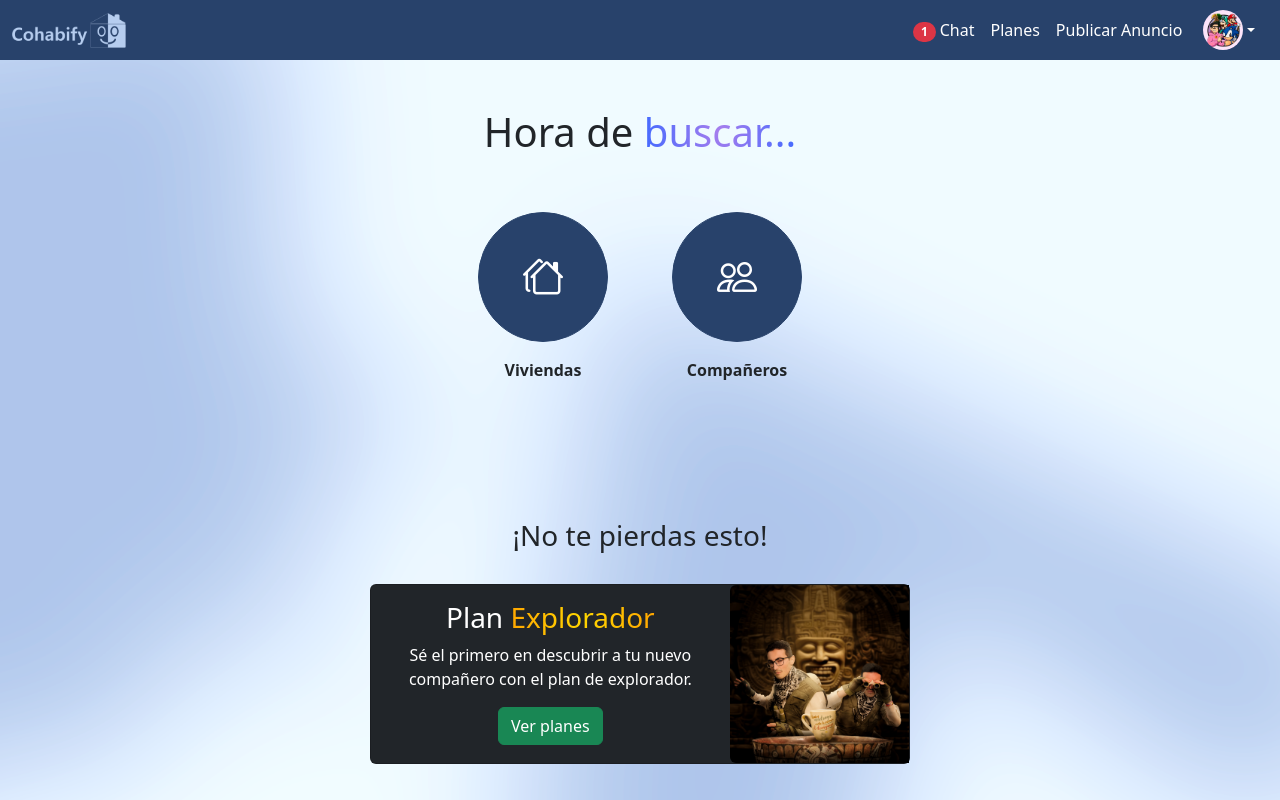
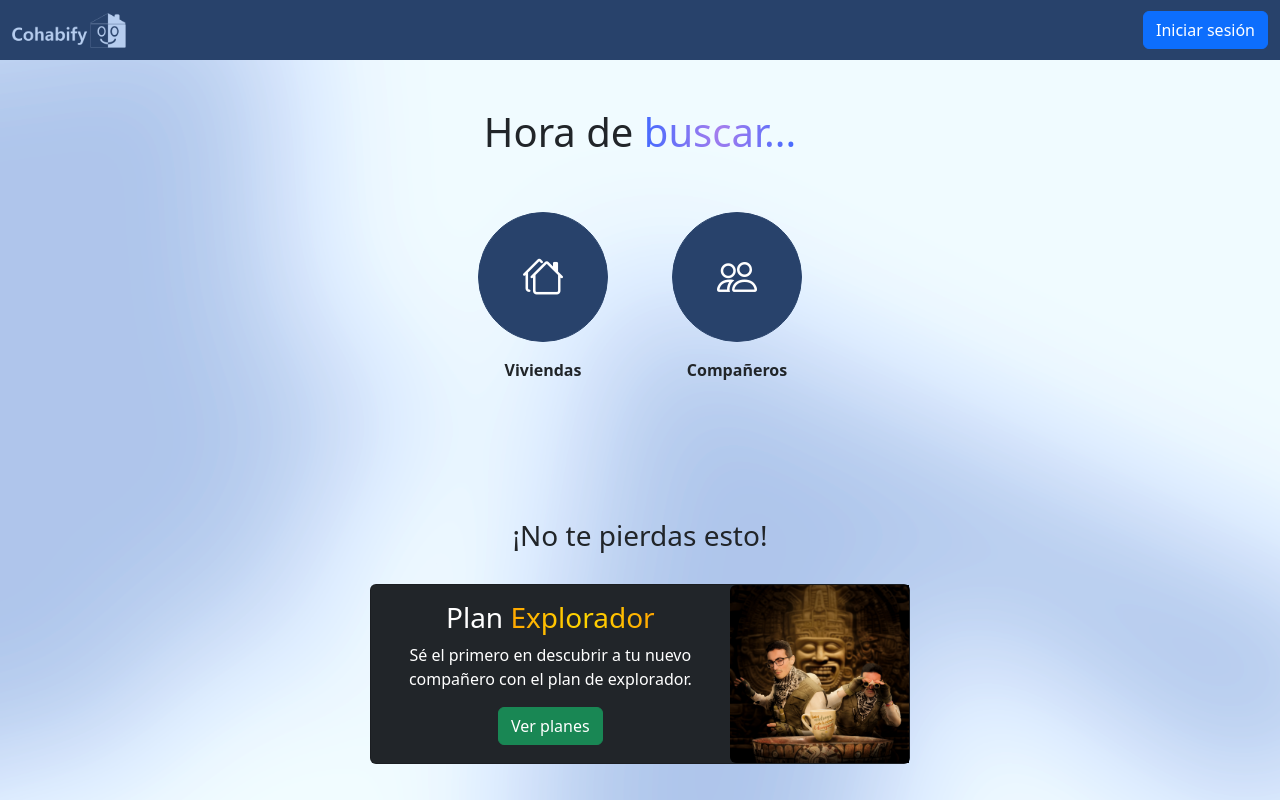
Before and after one commit to Cohabify-ISPP/Cohabify, a Vue app in the folder frontend/: page / in a window 1280 px wide. Built offline with nearby package versions, Linux system fonts and the light colour scheme.

Commit message:
fix: fix token and add login conditions on navbar

```diff
--- a/frontend/package.json
+++ b/frontend/package.json
@@ -11,6 +11,7 @@
   "dependencies": {
     "bootstrap": "^5.3.3",
     "bootstrap-icons": "^1.11.3",
+    "jwt-decode": "^4.0.0",
     "vue": "^3.4.15",
     "vue-router": "^4.3.0"
   },
--- a/frontend/src/components/Navbar.vue
+++ b/frontend/src/components/Navbar.vue
@@ -1,3 +1,34 @@
+<script setup>
+import { ref, onMounted } from 'vue'
+import { jwtDecode } from 'jwt-decode'
+
+const isLoggedIn = ref(false)
+
+onMounted(() => {
+  console.log('mounted')
+  const cookies = document.cookie.split('; ')
+  console.log(cookies)
+  const authCookie = cookies.find(cookie => cookie.startsWith('Authentication='))
+  const token = authCookie ? authCookie.split('=')[1] : null
+  console.log(token)
+
+  if (token) {
+    const decoded = jwtDecode(token)
+    console.log(decoded)
+    const now = Date.now() / 1000
+    isLoggedIn.value = decoded.exp > now
+    console.log(isLoggedIn.value)
+  }
+
+})
+
+const logout = () => {
+  document.cookie = 'Authentication=; expires=Thu, 01 Jan 1970 00:00:00 UTC; path=/;'
+  isLoggedIn.value = false
+}
+
+</script>
+
 <template>
 <nav class="navbar navbar-expand navbar-custom sticky-top">
   <div class="container-fluid">
@@ -10,7 +41,7 @@
       />
     </a>
 
-    <div class="d-flex align-items-center">
+    <div class="d-flex align-items-center" v-if="isLoggedIn">
       <ul class="navbar-nav me-auto mb-2 mb-lg-0 d-none d-lg-flex">
         <li class="nav-item">
           <a class="nav-link" href="#"><span class="badge rounded-pill badge-notification bg-danger">1</span> Chat</a>
@@ -18,8 +49,14 @@
         <li class="nav-item">
           <a class="nav-link" href="#">Planes</a>
         </li>
-        <li class="nav-item">
-          <a class="nav-link" href="#">Publicar Anuncio</a>
+        <li class="nav-item dropdown">
+          <a class="nav-link dropdown-toggle" href="#" id="navbarDropdown" role="button" data-bs-toggle="dropdown" aria-expanded="false">
+            Publicar Anuncio
+          </a>
+          <ul class="dropdown-menu" aria-labelledby="navbarDropdown">
+            <li><a class="dropdown-item" href="/advertisements/houses/new">Vivienda</a></li>
+            <li><a class="dropdown-item" href="/advertisements/users/new">Búsqueda</a></li>
+          </ul>
         </li>
       </ul>
 
@@ -57,10 +94,13 @@
             <a class="dropdown-item" href="#">Planes</a>
           </li>
           <li>
-            <a class="dropdown-item" href="#">Cerrar sesión</a>
+            <a class="dropdown-item" @click="logout()">Cerrar sesión</a>
           </li>
         </ul>
       </div>
+    </div>
+    <div class="d-flex align-items-center" v-else>
+      <a href="/login" class="btn btn-primary">Iniciar sesión</a>
     </div>
   </div>
 </nav>
```
Also changed, not shown: 2 other files (tests, documents, lock files or other folders).
